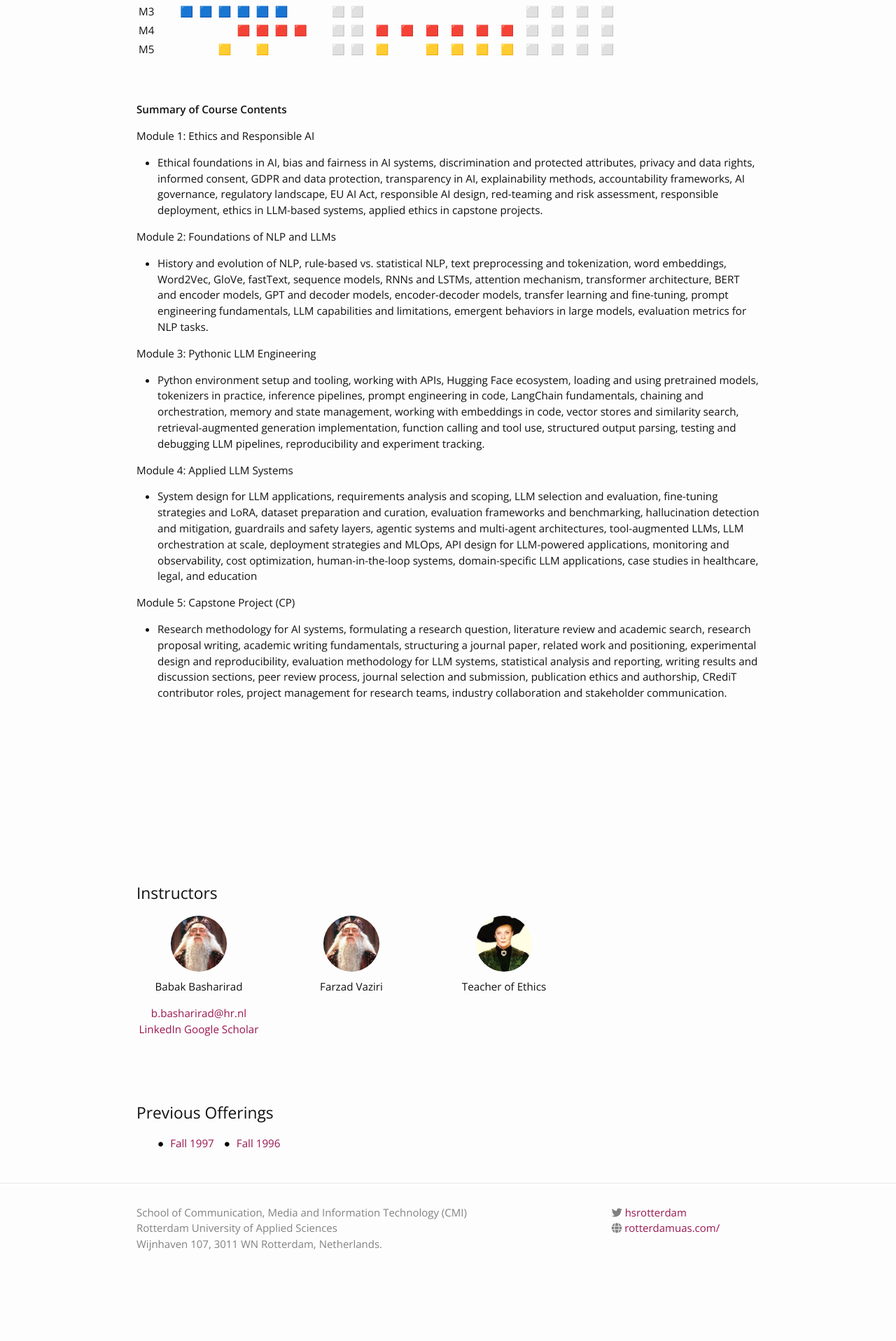
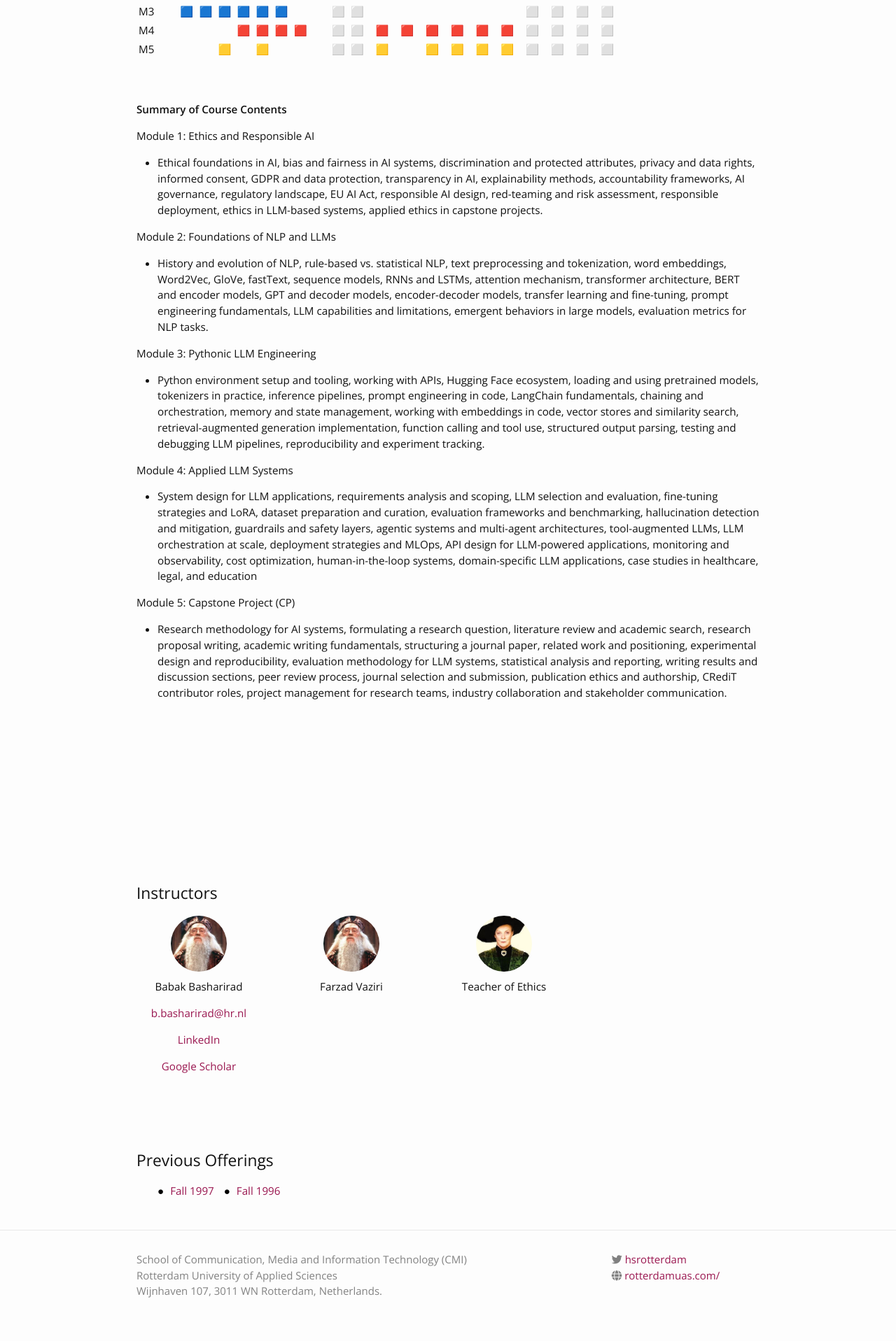
Before and after one commit to BabakBasharirad/llm-engineering, a Jekyll site: the page built from index.md, in a window 1280 px wide. Shown: the part 2028-3945 px from the top of the page at 70% size. Built offline with Jekyll 4.4.1, drawn with Linux system fonts in a browser that asks for light colours; nearby versions of some CDN libraries; before the commit the page ends 3877 px from its top, so only the background shows below that.

Commit message:
Update home.html

```diff
--- a/_layouts/home.html
+++ b/_layouts/home.html
@@ -28,21 +28,21 @@ layout: default
                     {% endif %}
 
                     {% if ins.LinkedIn %}
-                    <span><a href="mailto:{{ ins.email }}">{{ins.email}}</a></span>
+                    <p><a href="mailto:{{ ins.email }}">{{ins.email}}</a></p>
                     {% endif %}
 
                     {% if ins.LinkedIn %}
-                    <span><a href="{{ ins.LinkedIn }}">LinkedIn</a></span>
+                    <p><a href="{{ ins.LinkedIn }}">LinkedIn</a></span>
                     {% endif %}
 
                     {% if ins.google_scholar_link %}
-                    <span><a href="{{ ins.google_scholar_link }}">Google Scholar</a></span>
+                    <p><a href="{{ ins.google_scholar_link }}">Google Scholar</a></p>
                     {% endif %}
 
                     {% if ins.google_scholar_id %}
-                    <span><a href="https://scholar.google.com/citations?user={{ ins.google_scholar_id }}">
+                    <p><a href="https://scholar.google.com/citations?user={{ ins.google_scholar_id }}">
                           <i class="ai ai-google-scholar" style="color:gray"></i> Google Scholar
-                    </a></span>
+                    </a></p>
                     {% endif %}
 
                 </div>    <!-- end of for -->
```
